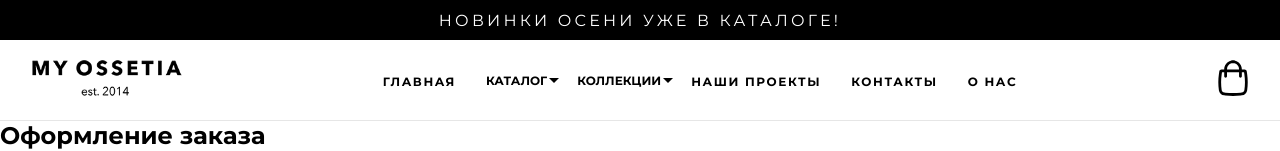
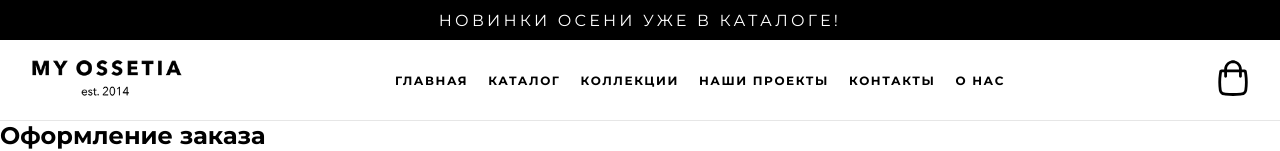
Before and after one commit to tamerlan676/myossetia, a Nuxt app: page /order in a window 1280 px wide. Shown: the top 151 px of the page. Built offline with nearby package versions, Linux system fonts and the light colour scheme.

Commit message:
change menu

```diff
--- a/components/Header.vue
+++ b/components/Header.vue
@@ -159,71 +159,61 @@
     @media(min-width: 992px){
       display: block;
     }
-    .parent-ul{
+    .parent-ul {
       list-style: none;
+      margin: 0;
+      padding-left: 0;
       display: flex;
-      align-items: center;
-      li{
-        margin-right: 30px;
-        &.dropdown-item{
+    }
+    li {
+      color: #000;
+      display: block;
       position: relative;
+      transition-duration: 0.5s;
+      padding: 10px;
+      font-size: 12px;
       text-transform: uppercase;
+      letter-spacing: .1rem;
       font-weight: bold;
+      a {
+        color: #000;
+        text-transform: uppercase;
         font-size: 12px;
-          transition: all .5s ease;
-          cursor: pointer;
-          &:after{
-            content: '';
-            position: absolute;
-            right: -12px;
-            top: 5px;
-            width: 0;
-            height: 0;
-            border-left: 5px solid transparent;
-            border-right: 5px solid transparent;
-            border-top: 5px solid #000;
+        letter-spacing: .1rem;
+        font-weight: bold;
       }
       &:hover{
-            color: brown
+        background: #e5e5e5;
+	      cursor: pointer;
       }
     }
-        &:last-child{
-          margin-right: 0;
-        }
-      }
+
+    .child-ul {
+      background: #e5e5e5;
+      visibility: hidden;
+      opacity: 0;
+      position: absolute;
+      transition: all 1s ease;
+      pointer-events: none;
+      left: 0;
+      width: 200px;
+      padding: 10px;
+      transform: matrix(1, 0, 0, 1, 3, -20);
       a{
-        color: black;
-        text-transform: uppercase;
-        text-decoration: none;
-        font-weight: bold;
-        font-size: 12px;
-        transition: all .5s ease;
-        letter-spacing: .1rem;
+        width: 100%;
+        display: block;
         &:hover{
-          color: brown
+          color: brown;
         }
       }
     }
-    .child-ul{
-      position: absolute;
-      background: #fff;
-      box-shadow: 4px 4px 8px 0px rgba(34, 60, 80, 0.2);
-      padding: 15px;
-      width: 200px;
-      top: 30px;
-      z-index: 1;
-      transition: all .5s ease;
-      transform: matrix(1, 0, 0, 1, 3, -20);
-      opacity: 0;
-      pointer-events: none;
-      li{
-        margin-bottom: 12px;
-      }
-      &.active{
+
+    ul li:hover > ul,
+    ul li ul:hover {
+      visibility: visible;
+      pointer-events: all;
       opacity: 1;
-      pointer-events: all;
-      transform: matrix(1, 0, 0, 1, 3, 0);
-      }
+      transform: matrix(1, 0, 0, 1, 0, 10);
     }
   }
   .mob-sm{
```
Lines whose indentation alone changed are shown as unchanged.
